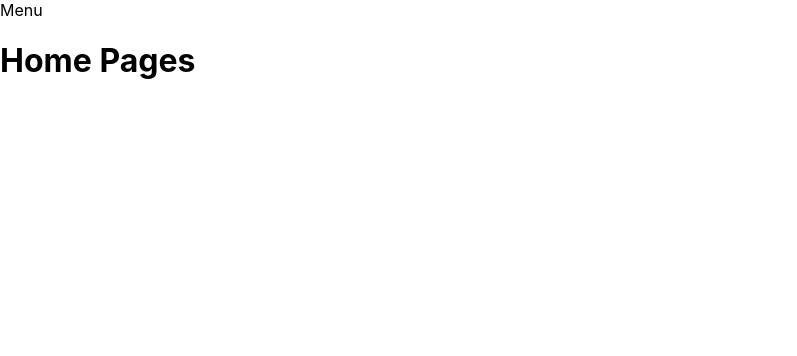
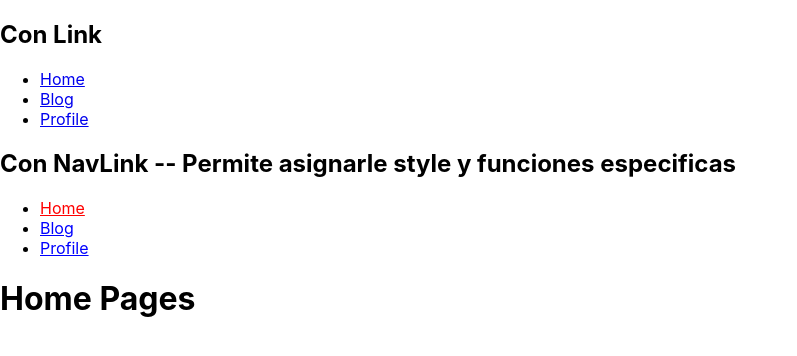
Before and after one commit to GabrielAlejandroArroyo/curso-react-router-proyecto1, a React (Create React App) app: page / in a window 1280 px wide. Shown: the top 356 px of the page, without its empty margins (0-797 px from the left). Built offline with nearby package versions, Linux system fonts and the light colour scheme.

Commit message:
Link vs NavLink V1

```diff
--- a/src/Menu.js
+++ b/src/Menu.js
@@ -1,9 +1,88 @@
 import React from "react";
+import { Link, NavLink } from "react-router-dom";
 
 function Menu() {
     return (
-        <nav>Menu </nav>
+        <nav>
+            <h2>Con Link</h2>
+            <ul>
+                <li>
+                    {/* <a></a> hace la peticion al servidor y descarga el html */}
+                    {/* <a href="/">Home</a> */}
+                    {/* <Link></Link>  hace que no se recarge contra el server evita la recarga*/}
+                    {/* <Link></Link> con mayuscula por que es un componente de react  esto hace que evite el /#/...*/}
+                    <Link to="/"> Home</Link>
+                </li>
+                <li>
+                    {/* <a></a> hace la peticion al servidor y descarga el html */}
+                    {/* <a href="/#/blog">Blog</a> */}
+                    {/* <Link to='/ruta'></Link> con mayuscula por que es un componente de react  esto hace que evite el /#/...*/}
+                    <Link to="/blog"> Blog</Link>
+                </li>
+                <li>
+                    {/* <a></a> hace la peticion al servidor y descarga el html */}
+                    {/* <a href="/#/profile">Profile</a> */}
+                    {/* <Link to='/ruta'></Link> con mayuscula por que es un componente de react  esto hace que evite el /#/...*/}
+                    <Link to="/profile"> Profile</Link>
+                </li>
+            </ul>
+            <h2>Con NavLink -- Permite asignarle style y funciones especificas</h2>
+            <ul>
+                <li>
+                    {/* <a></a> hace la peticion al servidor y descarga el html */}
+                    {/* <a href="/">Home</a> */}
+                    {/* <Link></Link>  hace que no se recarge contra el server evita la recarga*/}
+                    {/* <Link></Link> con mayuscula por que es un componente de react  esto hace que evite el /#/...*/}
+                    <NavLink
+                        style={({ isActive }) => ({
+                            color: isActive ? 'red' : 'blue',
+                        })}
+                        to="/">
+                        Home
+                    </NavLink>
+                </li>
+                <li>
+                    {/* <a></a> hace la peticion al servidor y descarga el html */}
+                    {/* <a href="/#/blog">Blog</a> */}
+                    {/* <Link to='/ruta'></Link> con mayuscula por que es un componente de react  esto hace que evite el /#/...*/}
+                    <NavLink
+                        style={({ isActive }) => ({
+                            color: isActive ? 'red' : 'blue',
+                        })}
+                        to="/blog"> Blog</NavLink>
+                </li>
+                <li>
+                    {/* <a></a> hace la peticion al servidor y descarga el html */}
+                    {/* <a href="/#/profile">Profile</a> */}
+                    {/* <Link to='/ruta'></Link> con mayuscula por que es un componente de react  esto hace que evite el /#/...*/}
+                    <NavLink
+                        style={({ isActive }) => ({
+                            color: isActive ? 'red' : 'blue',
+                        })}
+                        to="/profile"> Profile</NavLink>
+                </li>
+            </ul>
+
+        </nav>
     );
 }
 
+const routes = [];
+
+routes.push({
+    to: '/',
+    text: 'Home',
+});
+
+routes.push({
+    to: '/blog',
+    text: 'Blog',
+});
+
+routes.push({
+    to: '/profile',
+    text: 'Profile',
+});
+
+
 export { Menu };
```
